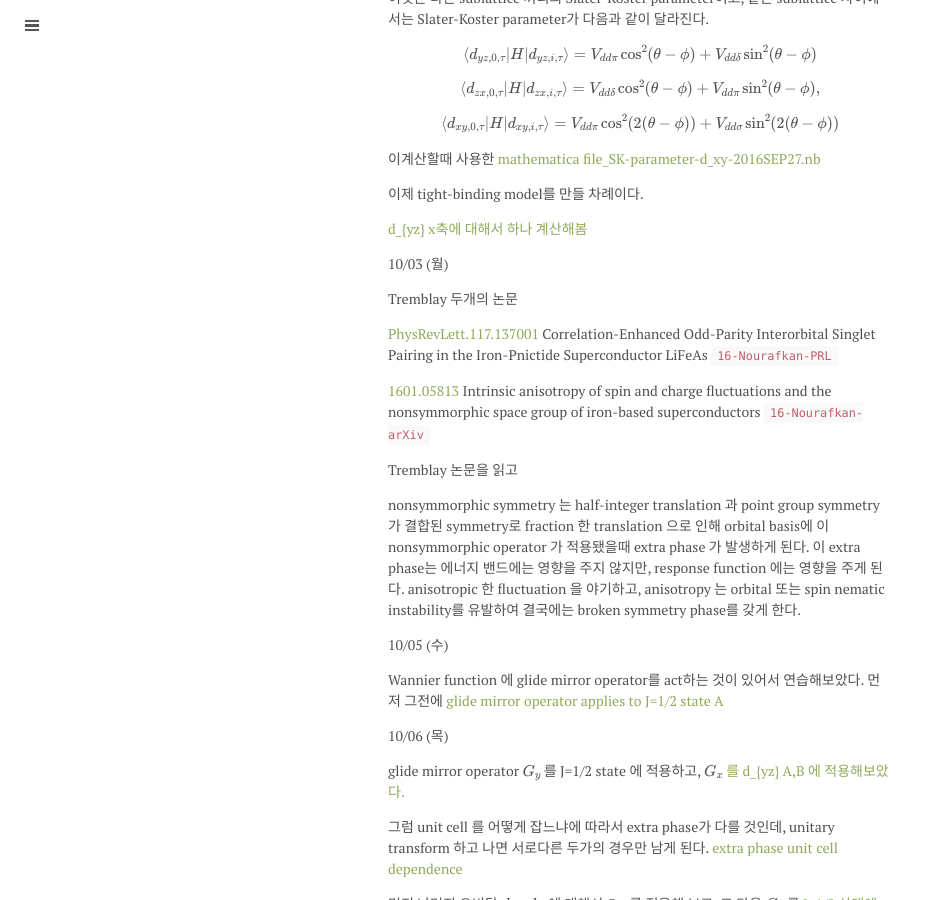
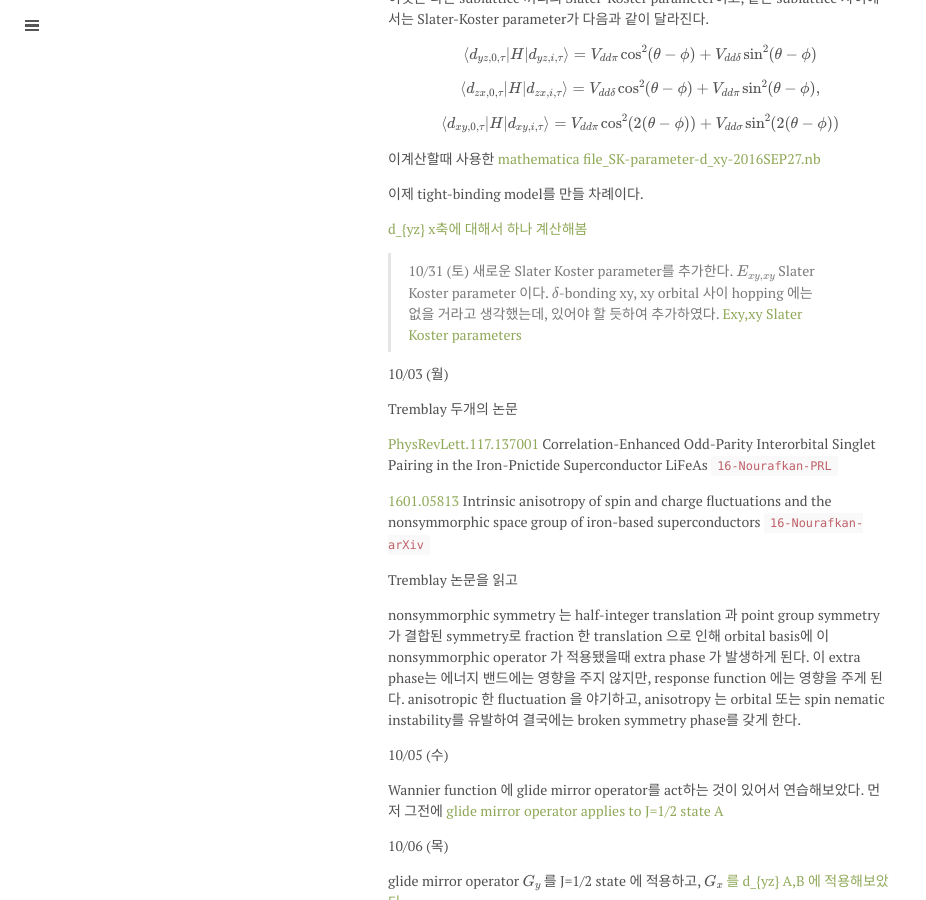
Before and after one commit to qkrwlsghdcjsworlt/work, a Jekyll site: the page built from iridates-note.md, in a window 1280 px wide and 900 px high, scrolled down 1700 px. Shown: the whole window, without its empty margins (0-926 px from the left). Built offline with Jekyll 4.4.1, drawn with Linux system fonts in a browser that asks for light colours; formulas are drawn with MathJax 3.

Commit message:
“update”

```diff
--- a/iridates-note.md
+++ b/iridates-note.md
@@ -93,6 +93,11 @@ rotation에 따른 slater Koster parameter가 어떻게 바뀌는지 살펴보
 
 [d_{yz} x축에 대해서 하나 계산해봄]({{ site.baseurl }}/public/iridatesnotes/tight-binding1.pdf)
 
+> 10/31 (토) 새로운 Slater Koster parameter를 추가한다. \\( E_{xy,xy} \\) Slater Koster parameter 이다. \\( \delta \\)-bonding xy, xy orbital 사이 hopping 에는 없을 거라고 생각했는데, 있어야 할 듯하여 추가하였다.
+[Exy,xy Slater Koster parameters]({{ site.baseurl }}/public/iridatesnotes/Rotation-slater-Koster-Exyxy.pdf)
+
+
+
 10/03 (월)
 
 Tremblay 두개의 논문
```
Also changed, not shown: 3 other files.
